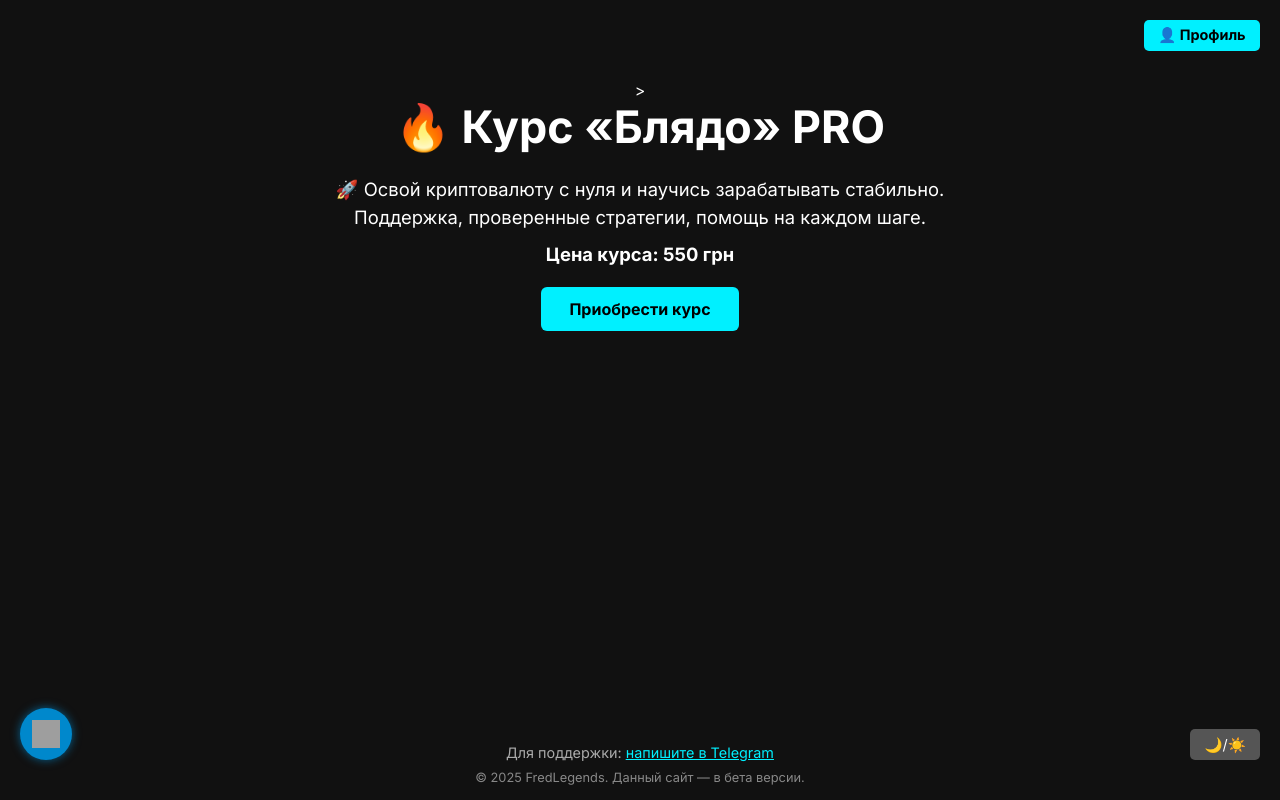
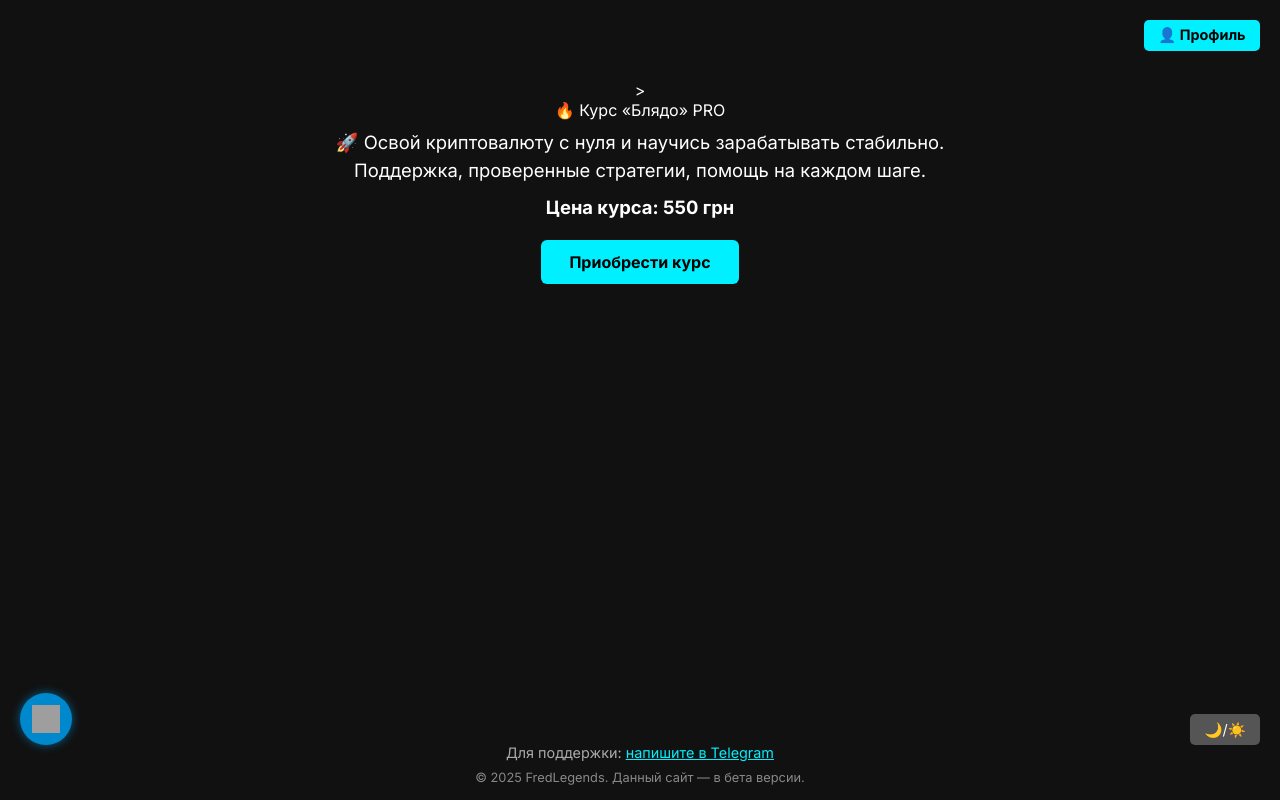
Before and after one commit to FredLegends/FredLegends.github.io, a plain HTML site: page index.html in a window 1280 px wide. Drawn offline with Linux system fonts and the light colour scheme; grey boxes are pictures that could not be loaded.

Commit message:
Update index.html
1.7 исправления ошибок

```diff
--- a/index.html
+++ b/index.html
@@ -73,7 +73,7 @@
     }
     .telegram {
       left: 20px;
-      bottom: 40px;
+      bottom: 55px;
       background: #0088cc;
       padding: 12px;
       border-radius: 50%;
@@ -86,7 +86,7 @@
     }
     .theme-btn {
       right: 20px;
-      bottom: 40px;
+      bottom: 55px;
       background: #555;
       color: #fff;
       padding: 0.45em 1em;
@@ -185,7 +185,7 @@
   </style>
 </head>
 <body>
-  <div class="container">
+  <div class="container"
     <h1>🔥 Курс «Блядо» PRO</h1>
     <p>🚀 Освой криптовалюту с нуля и научись зарабатывать стабильно.<br>
       Поддержка, проверенные стратегии, помощь на каждом шаге.</p>
```
